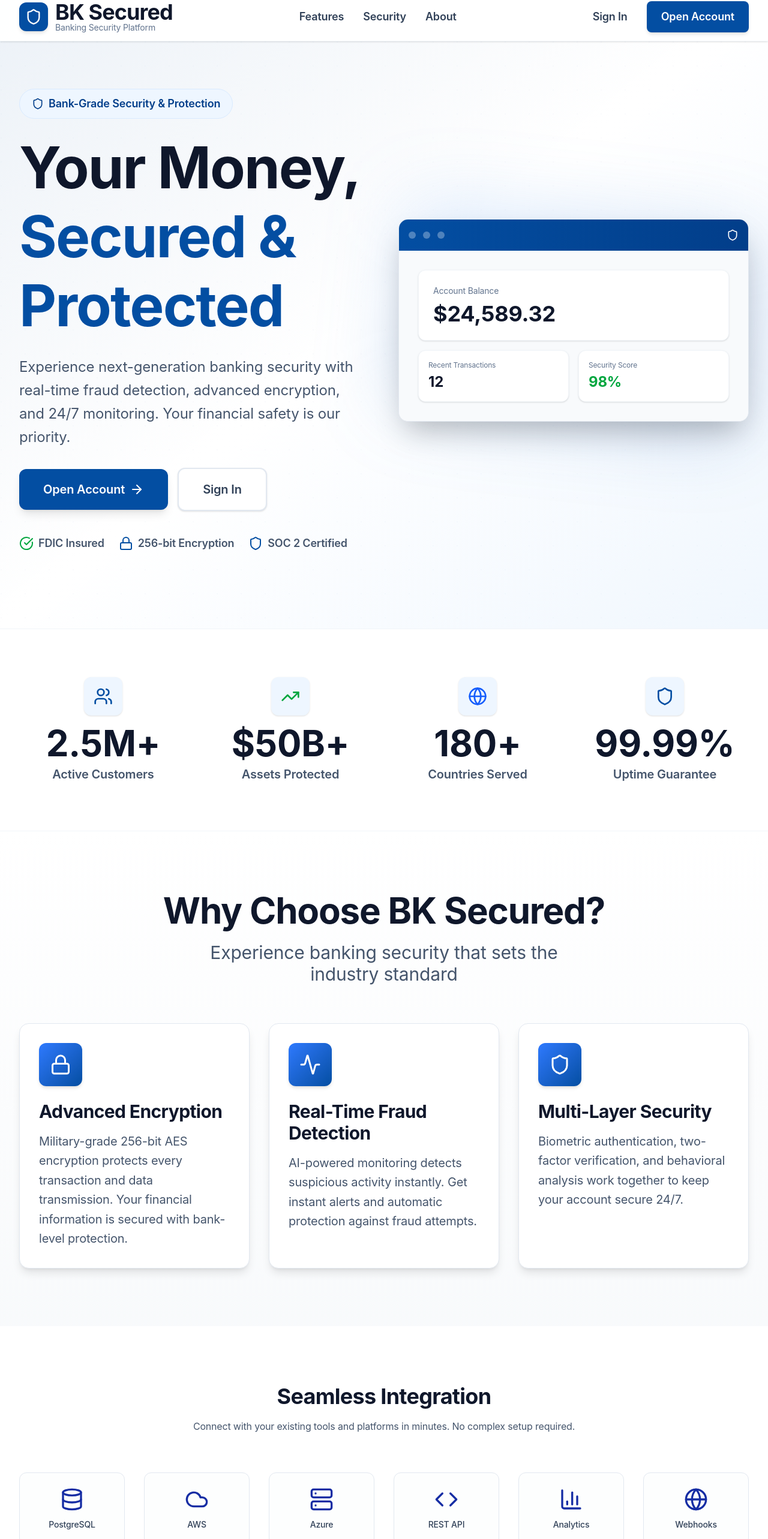
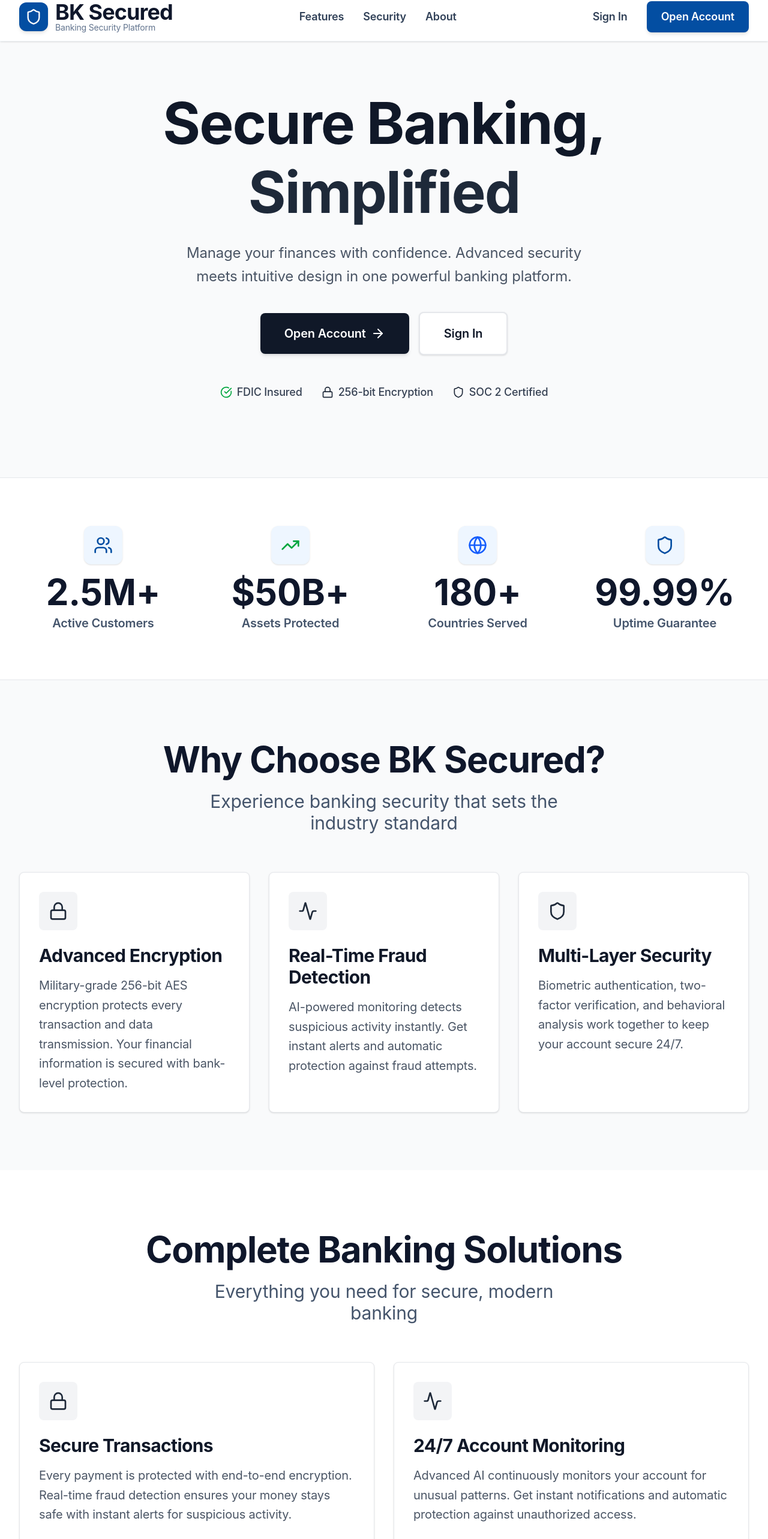
Before and after one commit to leandre000/bk-secured, a Next.js app: page / in a window 1280 px wide. Shown: the part 12-2578 px from the top of the page at 60% size. Built offline with nearby package versions, Linux system fonts and the light colour scheme.

Commit message:
refactor: redesign hero section - remove AI-generated elements, use dashboard colors, remove integration section

```diff
--- a/app/page.tsx
+++ b/app/page.tsx
@@ -83,95 +83,44 @@ export default function Home() {
       </nav>
 
       {/* Professional Banking Hero Section */}
-      <section className="relative pt-32 pb-24 lg:pt-40 lg:pb-32 overflow-hidden bg-gradient-to-br from-slate-50 via-white to-primary-50/30">
-        {/* Subtle background pattern */}
-        <div className="absolute inset-0 opacity-[0.02]">
-          <div className="absolute inset-0" style={{
-            backgroundImage: `radial-gradient(circle at 2px 2px, #034EA2 1px, transparent 0)`,
-            backgroundSize: '40px 40px'
-          }}></div>
-        </div>
-
-        {/* Elegant gradient overlay */}
-        <div className="absolute inset-0 bg-gradient-to-br from-primary-600/5 via-transparent to-primary-400/5" />
-
+      <section className="relative pt-32 pb-24 lg:pt-40 lg:pb-32 overflow-hidden bg-gray-50">
         <div className="max-w-7xl mx-auto px-6 lg:px-8 relative z-10">
-          <div className="grid lg:grid-cols-2 gap-12 items-center">
-            {/* Left Content */}
-            <div className="text-center lg:text-left">
-              <div className="inline-flex items-center gap-2 px-5 py-2.5 rounded-full bg-primary-50 border border-primary-100 text-primary-700 text-base lg:text-lg font-semibold mb-6">
-                <Shield className="h-5 w-5" />
-                <span>Bank-Grade Security & Protection</span>
-              </div>
-              <h1 className="text-6xl lg:text-7xl xl:text-8xl font-bold tracking-tight mb-6 text-slate-900 leading-[1.1]">
-                Your Money, <br />
-                <span className="text-primary-600">Secured & Protected</span>
+          <div className="max-w-4xl mx-auto text-center">
+            <h1 className="text-6xl lg:text-7xl xl:text-8xl font-bold tracking-tight mb-6 text-gray-900 leading-[1.1]">
+              Secure Banking, <br />
+              <span className="text-gray-800">Simplified</span>
             </h1>
-              <p className="text-xl lg:text-2xl text-slate-600 mb-8 leading-relaxed max-w-xl mx-auto lg:mx-0">
-                Experience next-generation banking security with real-time fraud detection,
-                advanced encryption, and 24/7 monitoring. Your financial safety is our priority.
+            <p className="text-xl lg:text-2xl text-gray-600 mb-10 leading-relaxed max-w-2xl mx-auto">
+              Manage your finances with confidence. Advanced security meets intuitive design in one powerful banking platform.
             </p>
-              <div className="flex flex-col sm:flex-row items-center justify-center lg:justify-start gap-4 mb-10">
+            <div className="flex flex-col sm:flex-row items-center justify-center gap-4 mb-12">
               <Link
                 href="/auth/signup"
-                  className="w-full sm:w-auto px-10 py-5 bg-primary-600 hover:bg-primary-700 text-white rounded-xl font-semibold text-lg lg:text-xl transition-all shadow-lg hover:shadow-xl hover:shadow-primary-500/30 flex items-center justify-center gap-2"
+                className="w-full sm:w-auto px-10 py-5 bg-gray-900 hover:bg-gray-800 text-white rounded-lg font-semibold text-lg lg:text-xl transition-all shadow-md hover:shadow-lg flex items-center justify-center gap-2"
               >
                 Open Account
                 <ArrowRight className="h-6 w-6" />
               </Link>
               <Link
                 href="/auth/signin"
-                  className="w-full sm:w-auto px-10 py-5 bg-white hover:bg-slate-50 text-slate-700 rounded-xl font-semibold text-lg lg:text-xl transition-all border-2 border-slate-200 hover:border-primary-200 shadow-sm"
+                className="w-full sm:w-auto px-10 py-5 bg-white hover:bg-gray-50 text-gray-900 rounded-lg font-semibold text-lg lg:text-xl transition-all border-2 border-gray-200 hover:border-gray-300 shadow-sm"
               >
                 Sign In
               </Link>
             </div>
             {/* Trust Indicators */}
-              <div className="flex flex-wrap items-center justify-center lg:justify-start gap-6 text-base lg:text-lg text-slate-600">
+            <div className="flex flex-wrap items-center justify-center gap-8 text-base lg:text-lg text-gray-700">
               <div className="flex items-center gap-2">
-                  <CheckCircle className="h-6 w-6 text-green-600" />
-                  <span className="font-semibold">FDIC Insured</span>
+                <CheckCircle className="h-5 w-5 text-green-600" />
+                <span className="font-medium">FDIC Insured</span>
               </div>
               <div className="flex items-center gap-2">
-                  <Lock className="h-6 w-6 text-primary-600" />
-                  <span className="font-semibold">256-bit Encryption</span>
+                <Lock className="h-5 w-5 text-gray-800" />
+                <span className="font-medium">256-bit Encryption</span>
               </div>
               <div className="flex items-center gap-2">
-                  <Shield className="h-6 w-6 text-primary-600" />
-                  <span className="font-semibold">SOC 2 Certified</span>
-                </div>
-              </div>
-            </div>
-
-            {/* Right Visual - Banking Dashboard Preview */}
-            <div className="relative">
-              <div className="absolute inset-0 bg-gradient-to-br from-primary-400/20 to-primary-600/20 rounded-3xl blur-3xl transform rotate-6"></div>
-              <div className="relative bg-white rounded-2xl shadow-2xl border border-slate-200 overflow-hidden">
-                <div className="bg-gradient-to-r from-primary-600 to-primary-700 p-4 flex items-center gap-3">
-                  <div className="h-3 w-3 rounded-full bg-white/30"></div>
-                  <div className="h-3 w-3 rounded-full bg-white/30"></div>
-                  <div className="h-3 w-3 rounded-full bg-white/30"></div>
-                  <div className="flex-1"></div>
-                  <Shield className="h-5 w-5 text-white" />
-                </div>
-                <div className="p-8 bg-slate-50">
-                  <div className="space-y-4">
-                    <div className="bg-white rounded-xl p-6 shadow-sm border border-slate-100">
-                      <div className="text-sm text-slate-500 mb-2">Account Balance</div>
-                      <div className="text-4xl font-bold text-slate-900">$24,589.32</div>
-                    </div>
-                    <div className="grid grid-cols-2 gap-4">
-                      <div className="bg-white rounded-xl p-4 shadow-sm border border-slate-100">
-                        <div className="text-xs text-slate-500 mb-1">Recent Transactions</div>
-                        <div className="text-2xl font-bold text-slate-900">12</div>
-                      </div>
-                      <div className="bg-white rounded-xl p-4 shadow-sm border border-slate-100">
-                        <div className="text-xs text-slate-500 mb-1">Security Score</div>
-                        <div className="text-2xl font-bold text-green-600">98%</div>
-                      </div>
-                    </div>
-                  </div>
-                </div>
+                <Shield className="h-5 w-5 text-gray-800" />
+                <span className="font-medium">SOC 2 Certified</span>
               </div>
             </div>
           </div>
@@ -179,7 +128,7 @@ export default function Home() {
       </section>
 
       {/* Banking Statistics Section */}
-      <section className="py-20 bg-white border-y border-slate-100">
+      <section className="py-20 bg-white border-y border-gray-200">
         <div className="max-w-7xl mx-auto px-6 lg:px-8">
           <div className="grid grid-cols-2 md:grid-cols-4 gap-8">
             {[
@@ -201,7 +150,7 @@ export default function Home() {
       </section>
 
       {/* Banking Features Grid */}
-      <section id="features" className="py-24 bg-gradient-to-b from-white to-slate-50">
+      <section id="features" className="py-24 bg-gray-50">
         <div className="max-w-7xl mx-auto px-6 lg:px-8">
           <div className="text-center mb-16">
             <h2 className="text-5xl lg:text-6xl font-bold mb-4 text-slate-900">Why Choose BK Secured?</h2>
@@ -227,42 +176,14 @@ export default function Home() {
                 description: "Biometric authentication, two-factor verification, and behavioral analysis work together to keep your account secure 24/7."
               }
             ].map((feature, index) => (
-              <div key={index} className="p-8 rounded-2xl bg-white border border-slate-200 shadow-lg hover:shadow-xl hover:border-primary-200 transition-all group">
-                <div className="h-18 w-18 bg-gradient-to-br from-primary-500 to-primary-600 rounded-xl flex items-center justify-center mb-6 group-hover:scale-110 transition-transform shadow-md">
-                  <feature.icon className="h-9 w-9 text-white" />
+              <div key={index} className="p-8 rounded-lg bg-white border border-gray-200 shadow-sm hover:shadow-md transition-all">
+                <div className="h-16 w-16 bg-gray-100 rounded-lg flex items-center justify-center mb-6">
+                  <feature.icon className="h-8 w-8 text-gray-800" />
                 </div>
-                <h3 className="text-3xl font-bold text-slate-900 mb-4">{feature.title}</h3>
-                <p className="text-slate-600 leading-relaxed text-lg lg:text-xl">
+                <h3 className="text-3xl font-bold text-gray-900 mb-4">{feature.title}</h3>
+                <p className="text-gray-600 leading-relaxed text-lg lg:text-xl">
                   {feature.description}
                 </p>
-              </div>
-            ))}
-          </div>
-        </div>
-      </section>
-
-      {/* Platform Integrations */}
-      <section className="py-24 bg-white">
-        <div className="max-w-7xl mx-auto px-4 sm:px-6 lg:px-8">
-          <div className="text-center mb-16">
-            <h2 className="text-3xl lg:text-4xl font-bold mb-4 text-slate-900">Seamless Integration</h2>
-            <p className="text-slate-600 max-w-2xl mx-auto">
-              Connect with your existing tools and platforms in minutes. No complex setup required.
-            </p>
-          </div>
-
-          <div className="grid grid-cols-2 md:grid-cols-4 lg:grid-cols-6 gap-8">
-            {[
-              { icon: Database, name: "PostgreSQL" },
-              { icon: Cloud, name: "AWS" },
-              { icon: Server, name: "Azure" },
-              { icon: Code, name: "REST API" },
-              { icon: BarChart3, name: "Analytics" },
-              { icon: Globe, name: "Webhooks" }
-            ].map((platform, index) => (
-              <div key={index} className="flex flex-col items-center justify-center p-6 rounded-xl bg-surface-light border border-slate-200 hover:border-primary-200 hover:shadow-md transition-all group">
-                <platform.icon className="text-[#162da4] h-10 w-10 group-hover:text-primary-600 transition-colors mb-3" />
-                <span className="text-sm font-medium text-slate-700">{platform.name}</span>
               </div>
             ))}
           </div>
@@ -306,12 +227,12 @@ export default function Home() {
                 color: "from-primary-500 to-primary-600"
               }
             ].map((service, index) => (
-              <div key={index} className="bg-gradient-to-br from-slate-50 to-white rounded-2xl p-8 border border-slate-200 shadow-lg hover:shadow-xl transition-all group">
-                <div className={`h-18 w-18 bg-gradient-to-br ${service.color} rounded-xl flex items-center justify-center mb-6 group-hover:scale-110 transition-transform shadow-lg`}>
-                  <service.icon className="h-9 w-9 text-white" />
+              <div key={index} className="bg-white rounded-lg p-8 border border-gray-200 shadow-sm hover:shadow-md transition-all">
+                <div className="h-16 w-16 bg-gray-100 rounded-lg flex items-center justify-center mb-6">
+                  <service.icon className="h-8 w-8 text-gray-800" />
                 </div>
-                <h3 className="text-3xl font-bold text-slate-900 mb-4">{service.title}</h3>
-                <p className="text-slate-600 leading-relaxed text-lg lg:text-xl">{service.description}</p>
+                <h3 className="text-3xl font-bold text-gray-900 mb-4">{service.title}</h3>
+                <p className="text-gray-600 leading-relaxed text-lg lg:text-xl">{service.description}</p>
               </div>
             ))}
           </div>
```
Lines whose indentation alone changed are shown as unchanged.
